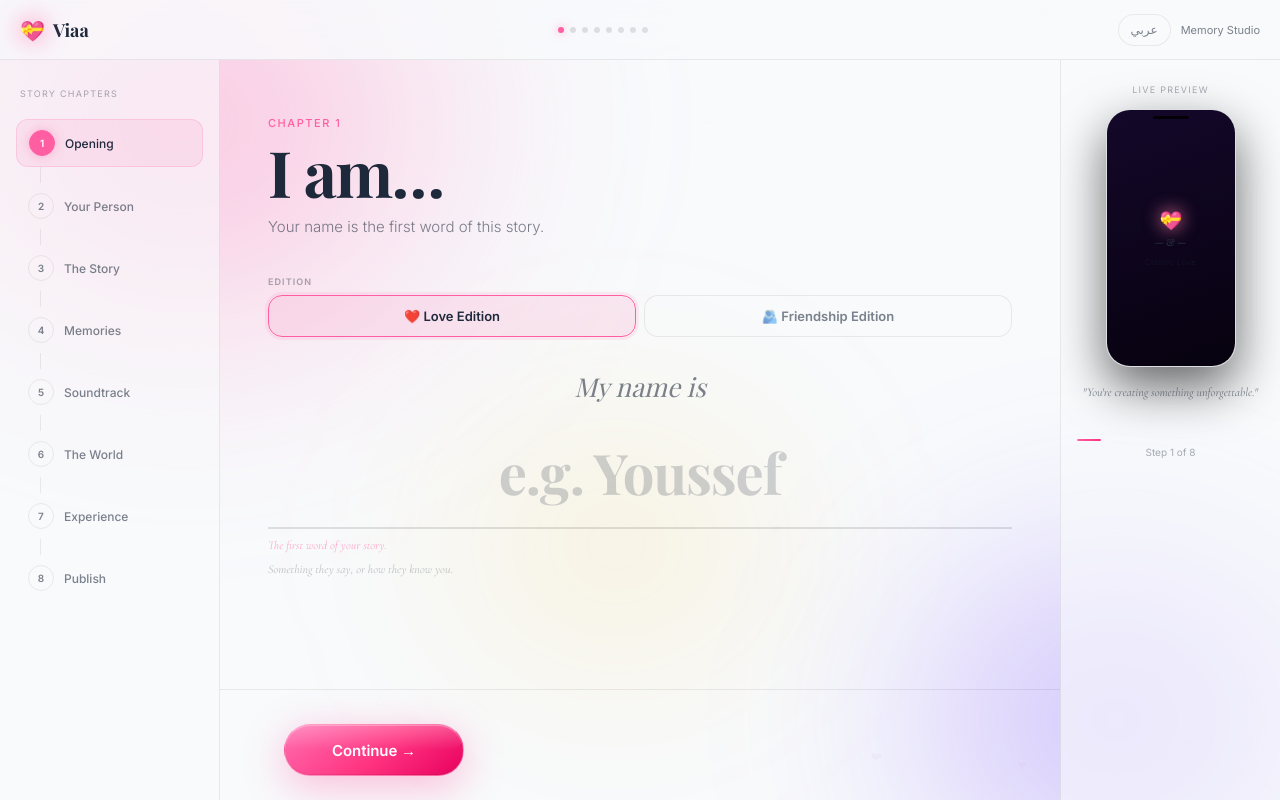
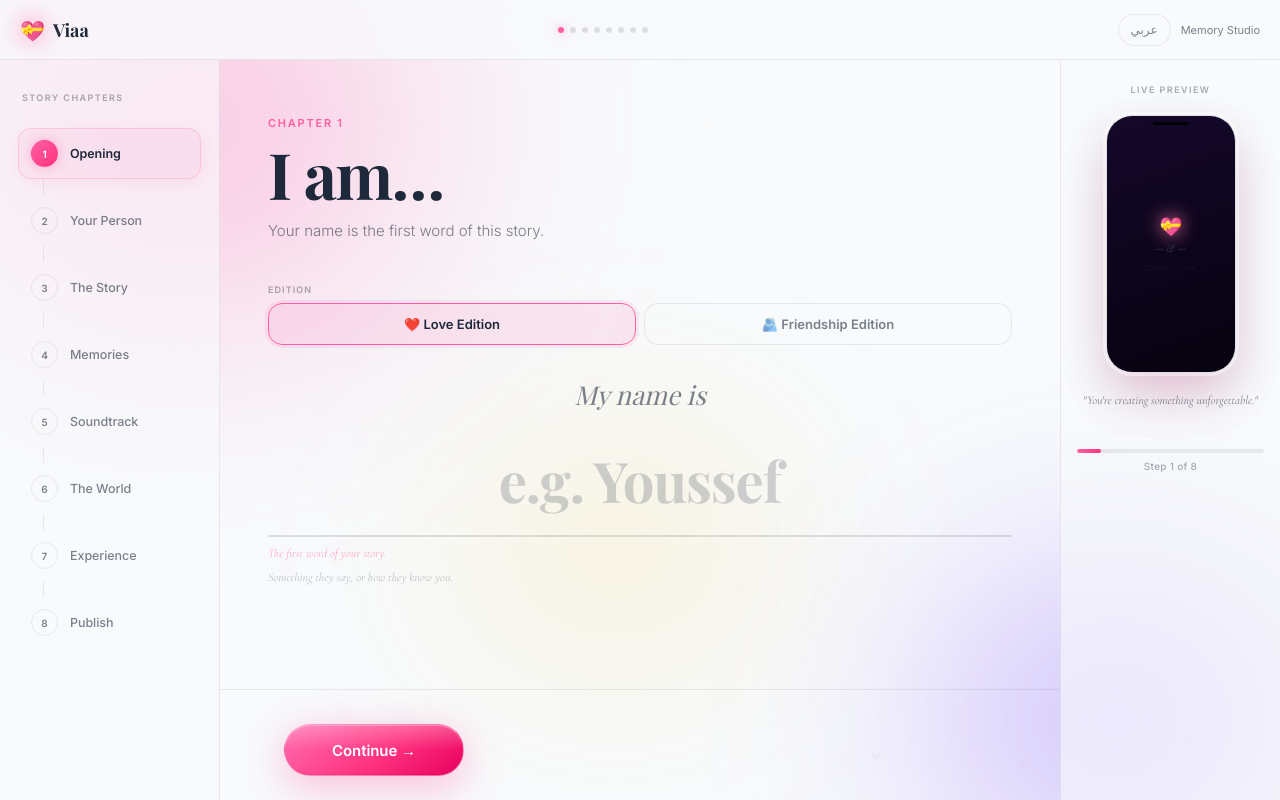
Before and after one commit to yousefelmandrawey-maker/viaa.mor, a website: page app.html in a window 1280 px wide. Drawn offline with nearby package versions, Linux system fonts and the light colour scheme; sample sign-in values are in the browser's storage; a web font is replaced by a local one.

Commit message:
Update app.html

```diff
--- a/app.html
+++ b/app.html
@@ -281,12 +281,12 @@
                 display: flex;
                 flex-direction: column;
                 border-right: 1px solid var(--bord);
-                padding: 28px 16px;
+                padding: 32px 18px;
                 position: sticky;
                 top: var(--nav-h);
                 height: calc(100dvh - var(--nav-h));
                 overflow-y: auto;
-                gap: 4px;
+                gap: 5px;
                 background: rgba(248,250,252,.6);
             }
 
@@ -307,35 +307,38 @@
         .sn-title {
             font-size: 9px;
             color: var(--muted2);
-            letter-spacing: .14em;
+            letter-spacing: .16em;
             text-transform: uppercase;
-            margin-bottom: 16px;
+            margin-bottom: 20px;
             padding: 0 4px;
+            font-weight: 600;
         }
 
         .sn-item {
             display: flex;
             align-items: center;
-            gap: 10px;
-            padding: 10px 12px;
-            border-radius: 12px;
+            gap: 12px;
+            padding: 11px 12px;
+            border-radius: 13px;
             cursor: pointer;
             transition: all .22s;
             position: relative;
+            border: 1px solid transparent;
         }
 
             .sn-item:hover {
-                background: rgba(255,255,255,.04);
+                background: rgba(30,41,59,.04);
             }
 
             .sn-item.active {
-                background: rgba(255,95,162,.10);
-                border: 1px solid rgba(255,95,162,.2);
+                background: rgba(255,95,162,.08);
+                border: 1px solid rgba(255,95,162,.22);
+                box-shadow: 0 4px 16px rgba(255,95,162,.10);
             }
 
         .sn-num {
-            width: 26px;
-            height: 26px;
+            width: 27px;
+            height: 27px;
             border-radius: 50%;
             border: 1px solid var(--bord);
             display: flex;
@@ -349,15 +352,15 @@
         }
 
         .sn-item.active .sn-num {
-            background: var(--rose);
-            border-color: var(--rose);
+            background: linear-gradient(135deg,var(--rose),var(--rose2));
+            border-color: transparent;
             color: #fff;
-            box-shadow: 0 0 12px rgba(255,95,162,.4);
+            box-shadow: 0 0 12px rgba(255,95,162,.45);
         }
 
         .sn-item.done .sn-num {
-            background: rgba(107,255,184,.12);
-            border-color: rgba(107,255,184,.3);
+            background: rgba(16,185,129,.10);
+            border-color: rgba(16,185,129,.3);
             color: var(--ok);
         }
 
@@ -366,20 +369,22 @@
             }
 
         .sn-label {
-            font-size: 12px;
+            font-size: 12.5px;
             font-weight: 500;
             color: var(--muted);
+            letter-spacing: -.005em;
         }
 
         .sn-item.active .sn-label {
             color: var(--ivory);
+            font-weight: 600;
         }
 
         .sn-connector {
             width: 1px;
             height: 16px;
             background: var(--bord);
-            margin-left: 24px;
+            margin-left: 25px;
         }
 
         /* ── CANVAS ─────────────────────────────────────────────────── */
@@ -427,12 +432,12 @@
         /* Step header */
         .step-eye {
             font-size: 11px;
-            font-weight: 500;
-            letter-spacing: .14em;
+            font-weight: 600;
+            letter-spacing: .16em;
             text-transform: uppercase;
             color: var(--rose);
-            opacity: .8;
-            margin-bottom: 10px;
+            opacity: .85;
+            margin-bottom: 12px;
         }
 
         .step-headline {
@@ -442,7 +447,7 @@
             line-height: 1.0;
             letter-spacing: -.025em;
             color: var(--ivory);
-            margin-bottom: 10px;
+            margin-bottom: 12px;
         }
 
             .step-headline em {
@@ -454,7 +459,7 @@
             color: var(--muted);
             line-height: 1.7;
             font-weight: 300;
-            margin-bottom: 36px;
+            margin-bottom: 40px;
             max-width: 440px;
         }
 
@@ -1053,12 +1058,13 @@
         }
 
         .tc {
-            border-radius: 16px;
+            border-radius: 18px;
             overflow: hidden;
             border: 2px solid transparent;
             cursor: pointer;
             transition: all .28s var(--ease);
             position: relative;
+            box-shadow: 0 2px 8px rgba(17,24,39,.04),0 1px 2px rgba(17,24,39,.03);
         }
 
             .tc:hover {
@@ -1180,26 +1186,28 @@
 
         /* ── EXPERIENCE TOGGLES ──────────────────────────────────────── */
         .exp-card {
-            background: rgba(255,255,255,.04);
+            background: rgba(255,255,255,.5);
             border: 1px solid var(--bord);
-            border-radius: 18px;
-            padding: 20px;
-            margin-bottom: 12px;
+            border-radius: 20px;
+            padding: 22px;
+            margin-bottom: 14px;
             cursor: pointer;
             transition: all .25s;
             display: flex;
             align-items: flex-start;
-            gap: 14px;
+            gap: 16px;
+            box-shadow: 0 2px 8px rgba(17,24,39,.04),0 1px 2px rgba(17,24,39,.03);
         }
 
             .exp-card:hover {
                 border-color: rgba(255,95,162,.28);
-                background: rgba(255,95,162,.05);
+                background: rgba(255,95,162,.04);
+                box-shadow: 0 8px 24px rgba(17,24,39,.06),0 2px 8px rgba(17,24,39,.04);
             }
 
             .exp-card.on {
                 border-color: var(--rose);
-                background: rgba(255,95,162,.08);
+                background: rgba(255,95,162,.06);
             }
 
         .exp-icon {
@@ -1664,24 +1672,35 @@
         /* ── PREVIEW PANEL ──────────────────────────────────────────── */
         .pv-title {
             font-size: 9px;
+            font-weight: 600;
             color: var(--muted2);
-            letter-spacing: .14em;
+            letter-spacing: .16em;
             text-transform: uppercase;
-            margin-bottom: 14px;
+            margin-bottom: 20px;
             text-align: center;
         }
 
         .pv-phone {
             width: 130px;
             height: 258px;
-            border-radius: 24px;
+            border-radius: 26px;
             background: var(--surf);
             border: 1px solid rgba(30,41,59,.14);
-            margin: 0 auto 16px;
+            margin: 0 auto 18px;
             overflow: hidden;
             position: relative;
-            box-shadow: 0 0 0 3px rgba(255,255,255,.02),0 20px 50px rgba(0,0,0,.6);
-        }
+            box-shadow: 0 0 0 3px rgba(255,255,255,.4),0 24px 50px -10px rgba(255,95,162,.28),0 20px 50px rgba(17,24,39,.14);
+        }
+
+            .pv-phone::before {
+                content: '';
+                position: absolute;
+                inset: -18px;
+                z-index: -1;
+                background: radial-gradient(ellipse at 50% 40%,rgba(255,95,162,.20),transparent 70%);
+                filter: blur(10px);
+                pointer-events: none;
+            }
 
         .pv-ph-notch {
             position: absolute;
@@ -1762,26 +1781,29 @@
         }
 
         .pv-prog {
-            margin-top: 16px;
+            margin-top: 18px;
         }
 
         .pv-prog-bar {
-            height: 2px;
-            background: rgba(255,255,255,.07);
-            border-radius: 2px;
+            height: 4px;
+            background: rgba(30,41,59,.08);
+            border-radius: 99px;
             overflow: hidden;
-            margin-bottom: 5px;
+            margin-bottom: 7px;
         }
 
         .pv-prog-fill {
             height: 100%;
             background: linear-gradient(90deg,var(--rose),var(--rose2));
-            border-radius: 2px;
+            border-radius: 99px;
+            box-shadow: 0 0 10px rgba(255,95,162,.45);
             transition: width .4s var(--ease);
         }
 
         .pv-prog-label {
             font-size: 10px;
+            font-weight: 500;
+            letter-spacing: .03em;
             color: var(--muted2);
             text-align: center;
         }
@@ -2671,7 +2693,7 @@
                             <p class="field-hint">Something they say, or how they know you.</p>
                         </div>
                         <div class="step-footer">
-                            <button class="sf-btn sf-prev" id="prev1" onclick="goStep(0)" style="visibility:hidden"><span id="btn_back_1">←</span></button>
+                            <button class="sf-btn sf-prev" id="prev1" onclick="goStep(0)" style="visibility:hidden">←</button>
                             <div style="flex:1;"><p class="sf-err" id="err1"></p><button class="sf-btn sf-next" id="next1" onclick="nextStep(1)"><span id="btn_next_1">Continue →</span></button></div>
                         </div>
                     </div>
@@ -2690,7 +2712,7 @@
                             <p class="field-hint">This chapter becomes part of their memory.</p>
                         </div>
                         <div class="step-footer">
-                            <button class="sf-btn sf-prev" onclick="goStep(1)"><span id="btn_back_2">←</span></button>
+                            <button class="sf-btn sf-prev" onclick="goStep(1)">←</button>
                             <div style="flex:1;"><p class="sf-err" id="err2"></p><button class="sf-btn sf-next" onclick="nextStep(2)"><span id="btn_next_2">Continue →</span></button></div>
                         </div>
                     </div>
@@ -2743,7 +2765,7 @@
                             </div>
                         </div>
                         <div class="step-footer">
-                            <button class="sf-btn sf-prev" onclick="goStep(2)"><span id="btn_back_3">←</span></button>
+                            <button class="sf-btn sf-prev" onclick="goStep(2)">←</button>
                             <div style="flex:1;"><p class="sf-err" id="err3"></p><button class="sf-btn sf-next" onclick="nextStep(3)"><span id="btn_next_3">Continue →</span></button></div>
                         </div>
                     </div>
@@ -2775,7 +2797,7 @@
                             </div>
                         </div>
                         <div class="step-footer">
-                            <button class="sf-btn sf-prev" onclick="goStep(3)"><span id="btn_back_4">←</span></button>
+                            <button class="sf-btn sf-prev" onclick="goStep(3)">←</button>
                             <div style="flex:1;"><button class="sf-btn sf-next" onclick="nextStep(4)"><span id="btn_next_4">Continue →</span></button></div>
                         </div>
                     </div>
@@ -2821,7 +2843,7 @@
                             </div>
                         </div>
                         <div class="step-footer">
-                            <button class="sf-btn sf-prev" onclick="goStep(4)"><span id="btn_back_5">←</span></button>
+                            <button class="sf-btn sf-prev" onclick="goStep(4)">←</button>
                             <div style="flex:1;"><button class="sf-btn sf-next" onclick="nextStep(5)"><span id="btn_next_5">Continue →</span></button></div>
                         </div>
                     </div>
@@ -2835,7 +2857,7 @@
                             <div class="tgrid" id="themeGrid"></div>
                         </div>
                         <div class="step-footer">
-                            <button class="sf-btn sf-prev" onclick="goStep(5)"><span id="btn_back_6">←</span></button>
+                            <button class="sf-btn sf-prev" onclick="goStep(5)">←</button>
                             <div style="flex:1;"><button class="sf-btn sf-next" onclick="nextStep(6)"><span id="btn_next_6">Continue →</span></button></div>
                         </div>
                     </div>
@@ -2882,7 +2904,7 @@
                             <button class="opt-toggle-btn" style="margin-top:12px;" onclick="document.getElementById('secretExpand').classList.toggle('show')"><span id="s7_more">Advanced Options</span><span class="arr">▾</span></button>
                         </div>
                         <div class="step-footer">
-                            <button class="sf-btn sf-prev" onclick="goStep(6)"><span id="btn_back_7">←</span></button>
+                            <button class="sf-btn sf-prev" onclick="goStep(6)">←</button>
                             <div style="flex:1;"><button class="sf-btn sf-next" onclick="nextStep(7)"><span id="btn_next_7">Continue →</span></button></div>
                         </div>
                     </div>
@@ -2903,7 +2925,7 @@
                             </div>
                         </div>
                         <div class="step-footer">
-                            <button class="sf-btn sf-prev" onclick="goStep(7)"><span id="btn_back_8">←</span></button>
+                            <button class="sf-btn sf-prev" onclick="goStep(7)">←</button>
                             <div style="flex:1;"></div>
                         </div>
                     </div>
@@ -3011,8 +3033,6 @@
             document.getElementById('dbDiscard').textContent = t('db_dis');
             // Update btn_next for current step
             document.querySelectorAll('[id^="btn_next_"]').forEach(el => el.textContent = t('btn_next'));
-            // Update Back-button arrow direction for current language (RTL flips arrow)
-            document.querySelectorAll('[id^="btn_back_"]').forEach(el => el.textContent = t('btn_back'));
             buildSnav(); buildChips(); buildThemeGrid(); updatePreview();
         }
         function toggleLang() { lang = lang === 'en' ? 'ar' : 'en'; try { localStorage.setItem('vl', lang); } catch (_) { } applyI18n(); if (currentEdition === 'friendship') applyEdition(); if (window._repopulateDateSelects) window._repopulateDateSelects(); }
```
